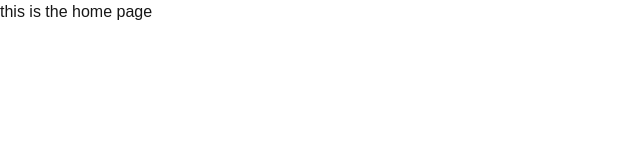
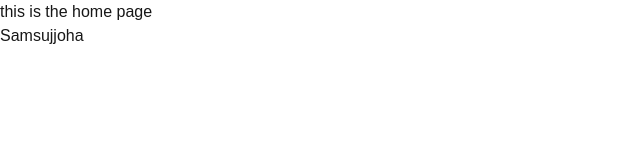
Before and after one commit to Samsuj-joha/paragon-group, a Next.js app in the folder paragon/: page /components/home in a window 1280 px wide. Shown: the top 160 px of the page, without its empty margins (0-640 px from the left). Built offline with nearby package versions, Linux system fonts and the light colour scheme.

Commit message:
Samsujjoha

```diff
--- a/paragon/app/components/home/page.js
+++ b/paragon/app/components/home/page.js
@@ -4,6 +4,7 @@ const Home = () => {
   return (
     <div>
       <h1>this is the home page</h1>
+      <p>Samsujjoha</p>
     </div>
   )
 }
```
